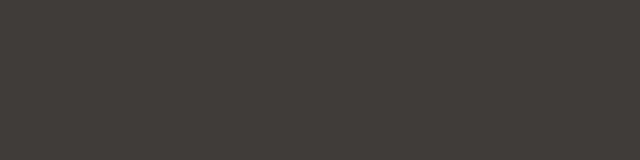
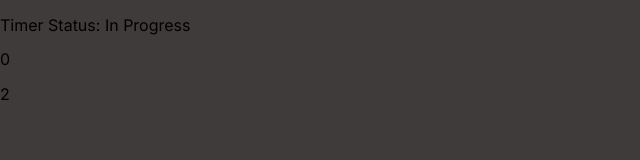
Before and after one commit to renzpulvira/quiz-mern, a React (Create React App) app: page /quiz in a window 1280 px wide. Shown: the top 160 px of the page, without its empty margins (0-640 px from the left). Built offline with nearby package versions, Linux system fonts and the light colour scheme.

Commit message:
Added test timer

```diff
--- a/src/App.js
+++ b/src/App.js
@@ -1,6 +1,7 @@
 import { BrowserRouter as Router, Route, Switch } from "react-router-dom";
 import Login from "./views/Login";
 import Home from "./views/Home";
+import Quiz from "./views/Quiz";
 
 document.body.style.backgroundColor = "#333;";
 
@@ -11,6 +12,7 @@ function App() {
         <Switch>
           <Route exact path="/" component={Home} />
           <Route path="/login" component={Login} />
+          <Route path="/quiz" component={Quiz} />
         </Switch>
       </Router>
     </div>
--- /dev/null
+++ b/src/views/Quiz.jsx
@@ -0,0 +1,37 @@
+import { findByDisplayValue } from "@testing-library/react";
+import React, { useState, useEffect } from "react";
+
+export default function Quiz() {
+  const [isFinished, setIsFinished] = useState(false);
+  const [minutes, setMinutes] = useState(1);
+  const [seconds, setSeconds] = useState(3);
+
+  useEffect(() => {
+    let myTimer = setInterval(() => {
+      if (seconds > 0) {
+        setSeconds(seconds - 1);
+      }
+      if (seconds === 0) {
+        if (minutes === 0) {
+          setIsFinished(true);
+          clearInterval(myTimer);
+        } else {
+          setMinutes(minutes - 1);
+          setSeconds(3);
+        }
+      }
+    }, 1000);
+
+    return () => {
+      clearInterval(myTimer);
+    };
+  });
+
+  return (
+    <div>
+      <p>Timer Status: {isFinished ? "Ended" : "In Progress"}</p>
+      <p>{minutes}</p>
+      <p>{seconds}</p>
+    </div>
+  );
+}
```
Also changed, not shown: 1 other file (tests, documents, lock files or other folders).
